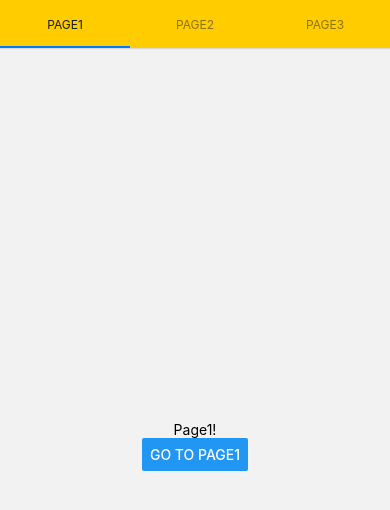
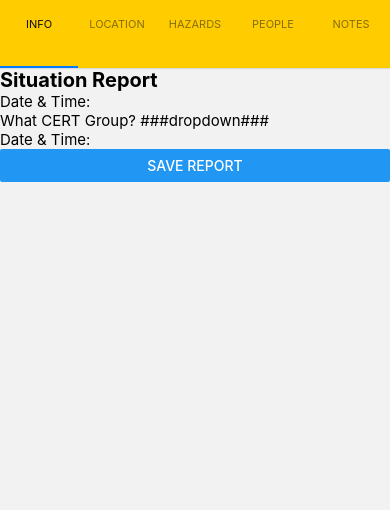
Before and after one commit to amansharma96/SER401Team15, a React Native app in the folder EmergencyDataCollectionApp/: screen / in a window 390 px wide. Shown: the top 510 px of the page. Built offline with nearby package versions, Linux system fonts and the light colour scheme.

Commit message:
Initial commit
Added the CERT report screen
edited "App.js" for viewing the CERT screen directly

```diff
--- a/EmergencyDataCollectionApp/App.js
+++ b/EmergencyDataCollectionApp/App.js
@@ -1,10 +1,10 @@
-import NavigationBar from "./components/navigation/NavigationBar";
+import CERTScreen from "./src/screens/CERTScreen";
 import { NavigationContainer } from "@react-navigation/native";
 
 export default function App() {
   return (
     <NavigationContainer>
-      <NavigationBar />
+      <CERTScreen />
     </NavigationContainer>
   );
 }
--- /dev/null
+++ b/EmergencyDataCollectionApp/src/screens/CERTScreen.js
@@ -0,0 +1,130 @@
+import { createMaterialTopTabNavigator } from "@react-navigation/material-top-tabs";
+import * as React from "react";
+import { Text, View, Button, StyleSheet } from "react-native";
+
+const Tab = createMaterialTopTabNavigator();
+
+function Page1({navigation}) {
+  return (
+    <View style={styles.CONTAINER}>
+            <View style={styles.CONTAINER}>
+                <Text  style={styles.HEADERTEXT}>Situation Report</Text>
+                <View style={styles.CONTAINER_ROW}>
+                    <Text  style={styles.TEXT}>Date & Time: </Text>
+                </View>
+                <View style={styles.CONTAINER_ROW}>
+                    <Text  style={styles.TEXT}>What CERT Group? ###dropdown### </Text>
+                </View>
+                <View style={styles.CONTAINER_ROW}>
+                    <Text  style={styles.TEXT}>Date & Time: </Text>
+                </View>
+            </View>
+
+        <Button
+            style={styles.SAVEBUTTON}
+            title="Save Report"
+            onPress={() => navigation.navigate("MainScreen")}// Change this to display swiping arrows when all required info is not filled out
+        />
+    </View>
+  );
+}
+
+function Page2({navigation}) {
+  return (
+    <View style={{ flex: 1, justifyContent: "center", alignItems: "center" }}>
+      <Text>Page2</Text>
+      <Button
+           title="Go to Page1"
+           onPress={() => navigation.navigate("MainScreen")}// Change this to the correct page to navigate to
+           />
+    </View>
+  );
+}
+
+function Page3({navigation}) {
+    return (
+      <View style={{ flex: 1, justifyContent: "center", alignItems: "center" }}>
+        <Text>Page3</Text>
+        <Button
+            title="Go to Page1"
+            onPress={() => navigation.navigate("MainScreen")} // Change this to the correct page to navigate to
+            />
+      </View>
+    );
+  }
+
+  function Page4({navigation}) {
+    return (
+      <View style={{ flex: 1, justifyContent: "center", alignItems: "center" }}>
+        <Text>Page4</Text>
+        <Button
+            title="Go to Page1"
+            onPress={() => navigation.navigate("MainScreen")} // Change this to the correct page to navigate to
+            />
+      </View>
+    );
+  }
+
+  function Page5({navigation}) {
+    return (
+      <View style={{ flex: 1, justifyContent: "center", alignItems: "center" }}>
+        <Text>Page5</Text>
+        <Button
+            title="Go to Page1"
+            onPress={() => navigation.navigate("MainScreen")} // Change this to the correct page to navigate to
+            />
+      </View>
+    );
+  }
+
+function CERTScreen() {
+    return (
+        <Tab.Navigator
+            screenOptions={{
+                tabBarActiveTintColor: '#111111',
+                tabBarLabelStyle: { fontSize: 11, textAlignVertical: "bottom" },
+                tabBarStyle: { backgroundColor: "#ffcc00", height: "8%" },
+            }}>
+            <Tab.Group name="CERT Report Page"/>
+            <Tab.Screen name="Info" component={Page1} />
+            <Tab.Screen name="Location" component={Page2} />
+            <Tab.Screen name="Hazards" component={Page3} />
+            <Tab.Screen name="People" component={Page4} />
+            <Tab.Screen name="Notes" component={Page5} />
+        </Tab.Navigator>
+        );
+}
+
+export default CERTScreen;
+
+const styles = StyleSheet.create({
+    CONTAINER: {
+      flexDirection: "column",
+      alignItems: "bottom",
+      justifyContent: "bottom",
+      width: "100%",
+    },
+    CONTAINER_ROW: {
+        flexDirection: "row",
+        alignItems: "center",
+        justifyContent: "left",
+        width: "100%",
+    },
+    BUTTONCONTAINER: {
+      flexDirection: "row",
+      marginTop: 10,
+      justifyContent: "center",
+    },
+    HEADERTEXT: {
+      fontSize: 20,
+      fontWeight: 'bold',
+    },
+    TEXT: {
+        fontSize: 15,
+    },
+    SAVEBUTTON: {
+        flexDirection: "column",
+        verticalAlign: "bottom",
+        justifyContent: "center",
+    },
+  });
```
